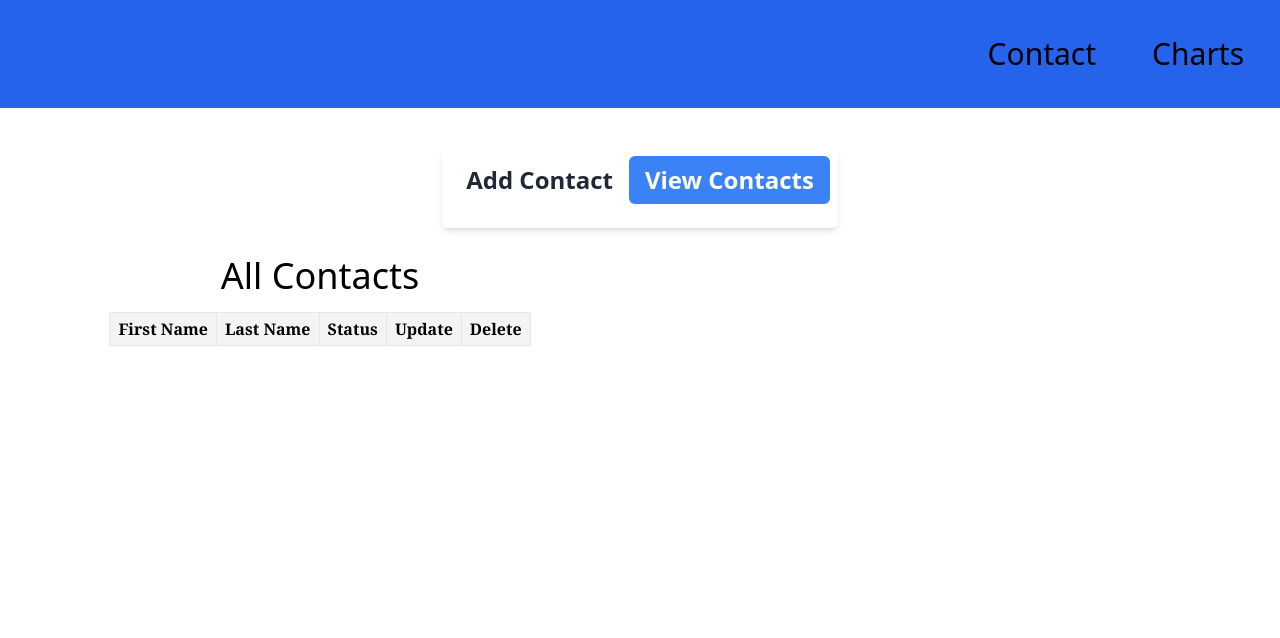
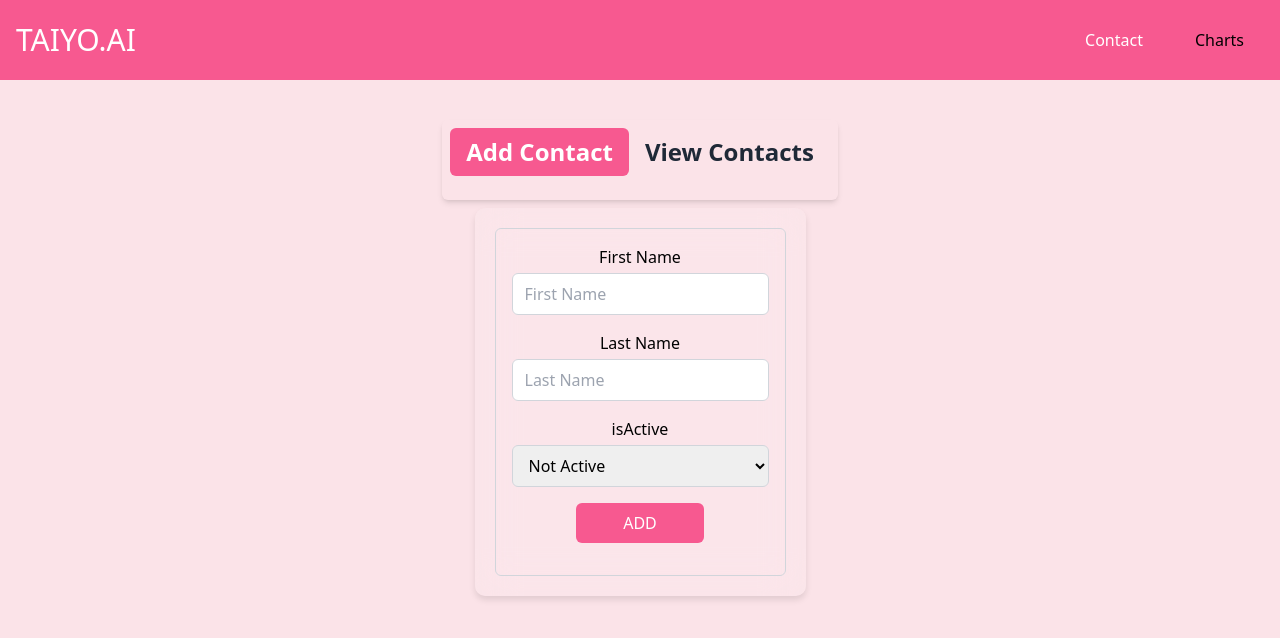
Before and after one commit to Wasif0787/TAIYO.AI, a React (Create React App) app: page / in a window 1280 px wide. Shown: the top 638 px of the page. Built offline with nearby package versions, Linux system fonts and the light colour scheme.

Commit message:
Fix UI and made pink theme

```diff
--- a/package.json
+++ b/package.json
@@ -13,6 +13,7 @@
     "@types/react-dom": "^18.3.0",
     "react": "^18.3.1",
     "react-dom": "^18.3.1",
+    "react-icons": "^5.2.0",
     "react-redux": "^9.1.2",
     "react-router-dom": "^6.23.0",
     "react-scripts": "5.0.1",
--- a/public/index.html
+++ b/public/index.html
@@ -1,14 +1,12 @@
 <!DOCTYPE html>
 <html lang="en">
+
 <head>
   <meta charset="utf-8" />
   <link rel="icon" href="%PUBLIC_URL%/favicon.ico" />
   <meta name="viewport" content="width=device-width, initial-scale=1" />
   <meta name="theme-color" content="#000000" />
-    <meta
-      name="description"
-      content="Web site created using create-react-app"
-    />
+  <meta name="description" content="Web site created using create-react-app" />
   <link rel="apple-touch-icon" href="%PUBLIC_URL%/logo192.png" />
   <!--
       manifest.json provides metadata used when your web app is installed on a
@@ -24,8 +22,9 @@
       work correctly both with client-side routing and a non-root public URL.
       Learn how to configure a non-root public URL by running `npm run build`.
     -->
-    <title>React App</title>
+  <title>TAIYO.AI</title>
 </head>
+
 <body>
   <noscript>You need to enable JavaScript to run this app.</noscript>
   <div id="root"></div>
@@ -40,4 +39,5 @@
       To create a production bundle, use `npm run build` or `yarn build`.
     -->
 </body>
+
 </html>
--- a/src/Pages/Contact.tsx
+++ b/src/Pages/Contact.tsx
@@ -1,30 +1,31 @@
 import React, { useState } from 'react';
 import AddContact from '../components/AddContact';
 import AllContact from '../components/AllContact';
+import "../index.css"
 
 const Contact = () => {
-    const [showAddContact, setShowAddContact] = useState(false);
+    const [showAddContact, setShowAddContact] = useState(true);
 
     return (
         <div className='flex flex-col justify-center text-center mt-10'>
             <div className="w-full flex flex-col items-center">
                 <div className=" p-2 rounded-md shadow-md mb-2">
                     <button
-                        className={`text-xl md:text-2xl font-semibold py-2 px-4 mb-2 md:mb-4 rounded-md focus:outline-none ${showAddContact ? 'bg-blue-500 text-white' : 'text-gray-800 hover:bg-blue-100'}`}
+                        className={`text-xl md:text-2xl font-semibold py-2 px-4 mb-2 md:mb-4 rounded-md focus:outline-none ${showAddContact ? 'bg-[#f75990] text-white' : 'text-gray-800 hover:bg-pink-300'}`}
                         onClick={() => setShowAddContact(true)}
                     >
                         Add Contact
                     </button>
                     <button
-                        className={`text-xl md:text-2xl font-semibold py-2 px-4 rounded-md focus:outline-none ${!showAddContact ? 'bg-blue-500 text-white' : 'text-gray-800 hover:bg-blue-100'}`}
+                        className={`text-xl md:text-2xl font-semibold py-2 px-4 rounded-md focus:outline-none ${!showAddContact ? 'bg-[#f75990] text-white' : 'text-gray-800 hover:bg-pink-300'}`}
                         onClick={() => setShowAddContact(false)}
                     >
                         View Contacts
                     </button>
                 </div>
             </div>
-            <div className="flex justify-center items-center w-full md:w-[50%]">
-                <div className="p-5">
+            <div className="flex justify-center items-center w-full">
+                <div className="p-5 glass-container">
                     {showAddContact ? <AddContact /> : <AllContact />}
                 </div>
             </div>
--- a/src/components/AddContact.tsx
+++ b/src/components/AddContact.tsx
@@ -53,7 +53,7 @@ const AddContact = () => {
                     </select>
                 </div>
                 <div className='mb-4 text-center'>
-                    <button className='bg-blue-500 hover:bg-blue-600 text-white py-2 px-4 rounded-md focus:outline-none focus:ring-2 focus:ring-blue-500 w-[50%]' type="submit">ADD</button>
+                    <button className='bg-[#f75990] hover:bg-pink-300 text-white py-2 px-4 rounded-md focus:outline-none focus:ring-2 focus:ring-blue-500 w-[50%]' type="submit">ADD</button>
                 </div>
             </form>
         </div>
--- a/src/components/AllContact.tsx
+++ b/src/components/AllContact.tsx
@@ -2,6 +2,8 @@ import React, { useState } from 'react';
 import { useAppSelector, useAppDispatch } from '../store/store';
 import { deleteContact, updateContact } from '../store/features/contactSlice';
 import UpdateContactModal from './UpdateContactModal';
+import { FaRegEdit } from "react-icons/fa";
+import { MdDeleteOutline } from "react-icons/md";
 
 interface Contact {
     id: string;
@@ -16,8 +18,8 @@ const AllContact = () => {
     const [showUpdateModal, setShowUpdateModal] = useState(false);
     const [selectedContact, setSelectedContact] = useState<Contact | null>(null);
 
-    const handleDelete = (contactId: string) => {
-        if (window.confirm("Are you sure you want to delete this contact?")) {
+    const handleDelete = (contactId: string, contactName: string) => {
+        if (window.confirm(`Are you sure you want to delete ${contactName} contact?`)) {
             dispatch(deleteContact(contactId));
         }
     };
@@ -38,33 +40,22 @@ const AllContact = () => {
 
     return (
         <div className=''>
-            <h1 className='text-2xl md:text-4xl'>All Contacts</h1>
-            <table className='border border-collapse border-gray-200 mt-4'>
-                <thead>
-                    <tr>
-                        <th className='px-2 py-1 font-serif bg-gray-100 border border-gray-200'>First Name</th>
-                        <th className='px-2 py-1 font-serif bg-gray-100 border border-gray-200'>Last Name</th>
-                        <th className='px-2 py-1 font-serif bg-gray-100 border border-gray-200'>Status</th>
-                        <th className='px-2 py-1 font-serif bg-gray-100 border border-gray-200'>Update</th>
-                        <th className='px-2 py-1 font-serif bg-gray-100 border border-gray-200'>Delete</th>
-                    </tr>
-                </thead>
-                <tbody>
-                    {contacts.map((contact) => (
-                        <tr key={contact.id} className='border-t border-gray-200'>
-                            <td className='px-4 py-2'>{contact.fname}</td>
-                            <td className='px-4 py-2'>{contact.lname}</td>
-                            <td className={`px-4 py-2 ${contact.isActive ? 'text-green-600' : 'text-red-600'}`}>
-                                {contact.isActive ? "Active" : "Not Active"}
-                            </td>
-                            <td className='px-4 py-2'><button onClick={() => handleOpenUpdateModal(contact)}>Update</button></td>
-                            <td className='px-4 py-2'><button onClick={() => handleDelete(contact.id)}>Delete</button></td>
-                        </tr>
-                    ))}
-                </tbody>
-            </table>
+            <div className='grid md:grid-cols-3 gap-8 md:gap-12'>
+                {contacts.map((contact) => (
+                    <div key={contact.id} className="flex flex-col items-center bg-white border border-gray-200 rounded-lg shadow md:flex-row md:max-w-xl hover:bg-gray-100 dark:border-gray-700">
+                        <div className="flex flex-col justify-between p-4 leading-normal">
+                            <h5 className="mb-2 text-2xl font-bold tracking-tight">{contact.fname} {contact.lname}</h5>
+                            <p className={`mb-3 font-normal ${contact.isActive ? 'text-green-600' : 'text-red-600'}`}> {contact.isActive ? "Active" : "Not Active"}</p>
+                        </div>
+                        <div className='flex flex-row gap-1 text-pink-300 m-2 text-2xl'>
+                            <FaRegEdit onClick={() => handleOpenUpdateModal(contact)} className='hover:cursor-pointer' />
+                            <MdDeleteOutline onClick={() => handleDelete(contact.id, `${contact.fname} ${contact.lname}`)} className='hover:cursor-pointer' />
+                        </div>
+                    </div>
+                ))}
+            </div>
             {selectedContact && <UpdateContactModal isOpen={showUpdateModal} onClose={handleCloseUpdateModal} contact={selectedContact} onUpdate={handleUpdate} />}
-        </div>
+        </div >
     );
 }
 
--- a/src/components/Header.tsx
+++ b/src/components/Header.tsx
@@ -1,13 +1,18 @@
-import React from 'react'
-import { Link } from 'react-router-dom'
+import React, { useState } from 'react';
+import { Link, useLocation } from 'react-router-dom';
 
 const Header = () => {
+    const location = useLocation();
+
     return (
-        <div className='w-full min-w-full bg-blue-600 h-full flex flex-row justify-evenly md:justify-end gap-4 p-4 text-3xl'>
-            <Link to="/" className='lg:p-5'>Contact</Link>
-            <Link to="/chart" className='lg:p-5'>Charts     </Link>
+        <div className='flex flex-row justify-between items-center text-white bg-[#f75990] px-4 py-2'>
+            <div className='text-3xl'>TAIYO.AI</div>
+            <div className='flex flex-row gap-3'>
+                <Link to="/" style={{ color: location.pathname === '/' ? '#fff' : '#000' }} className='lg:p-5'>Contact</Link>
+                <Link to="/chart" style={{ color: location.pathname === '/chart' ? '#fff' : '#000' }} className='lg:p-5'>Charts</Link>
+            </div>
         </div>
-    )
+    );
 }
 
-export default Header
+export default Header;
--- a/src/components/UpdateContactModal.tsx
+++ b/src/components/UpdateContactModal.tsx
@@ -66,7 +66,7 @@ const UpdateContactModal: React.FC<UpdateContactModalProps> = ({ isOpen, onClose
                             </div>
                             <div className="text-right">
                                 <button type="button" className="text-gray-600 hover:text-gray-800 mr-4" onClick={onClose}>Cancel</button>
-                                <button type="submit" className="bg-blue-500 hover:bg-blue-600 text-white py-2 px-4 rounded-md focus:outline-none focus:ring-2 focus:ring-blue-500">Update</button>
+                                <button type="submit" className="bg-[#f75990] hover:bg-[#852b4a] text-white py-2 px-4 rounded-md focus:outline-none focus:ring-2 focus:ring-[#e482a5]">Update</button>
                             </div>
                         </form>
                     </div>
--- a/src/index.css
+++ b/src/index.css
@@ -1,3 +1,15 @@
 @tailwind base;
 @tailwind components;
 @tailwind utilities;
+
+body{
+    background-color:#fbe3e8;
+}
+
+.glass-container {
+    background: rgba(255, 255, 255, 0.1); /* Semi-transparent white background */
+    backdrop-filter: blur(20px); /* Apply blur effect */
+    border-radius: 10px; /* Rounded corners */
+    padding: 20px;
+    box-shadow: 0 4px 6px rgba(0, 0, 0, 0.1);
+}
```
Also changed, not shown: 1 other file (tests, documents, lock files or other folders). Lines whose indentation alone changed are shown as unchanged.
